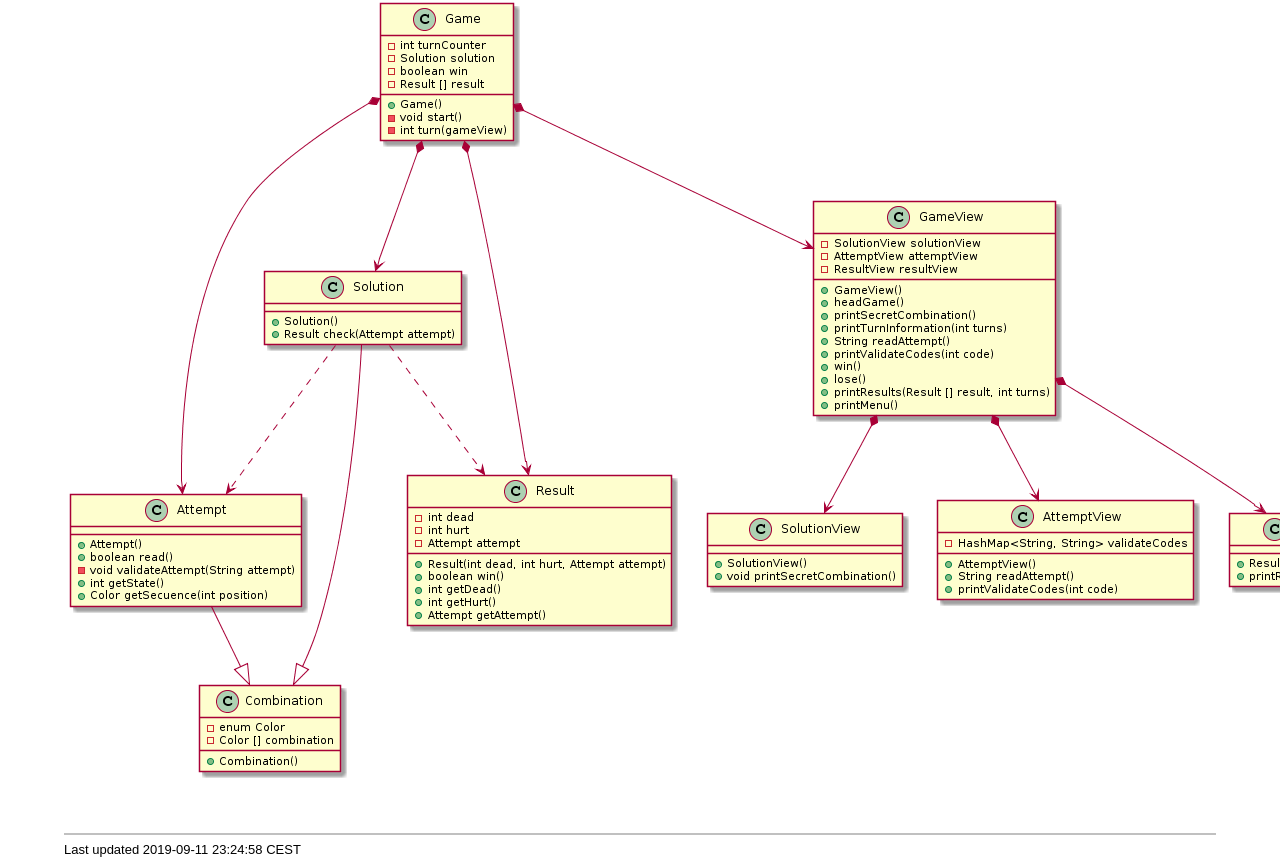
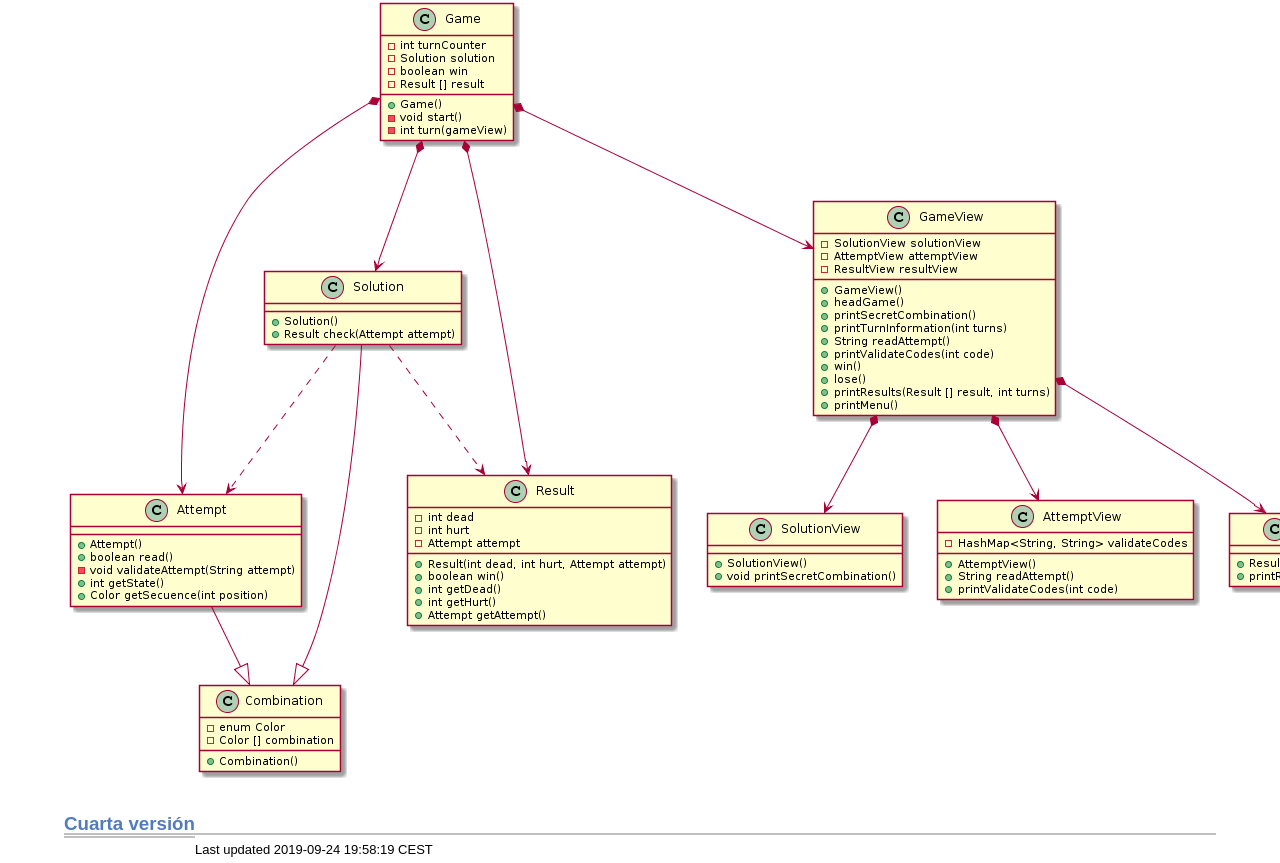
Before and after one commit to alu0100819847/MasterMind, a plain HTML site: page docs/index.html in a window 1280 px wide. Shown: the part 1525-2388 px from the top of the page. Drawn offline with Linux system fonts and the light colour scheme.

```diff
--- a/docs/memory.html
+++ b/docs/index.html
@@ -798,13 +798,16 @@
 <img src="img/uml_3.png" alt="uml 3" />
 </span></p></div>
 </div>
+<div class="sect2">
+<h3 id="_cuarta_versión">Cuarta versión</h3>
+</div>
 </div>
 </div>
 </div>
 <div id="footnotes"><hr /></div>
 <div id="footer">
 <div id="footer-text">
-Last updated 2019-09-11 23:24:58 CEST
+Last updated 2019-09-24 19:58:19 CEST
 </div>
 </div>
 </body>
```
Also changed, not shown: 6 other files.
